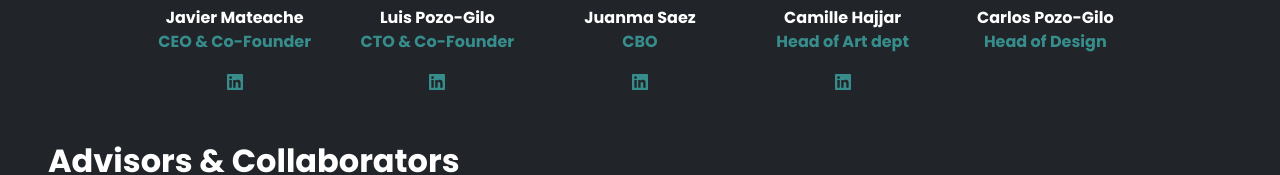
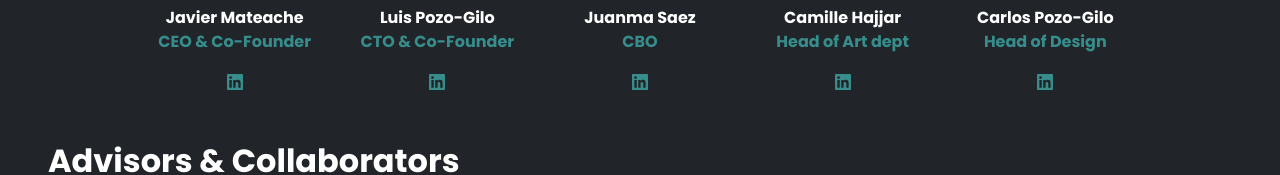
Before and after one commit to novusmundi/nomusite, a Next.js app: page /team in a window 1280 px wide. Shown: the part 373-548 px from the top of the page. Built offline with nearby package versions, Linux system fonts and the light colour scheme.

Commit message:
Minor change

```diff
--- a/pages/team.js
+++ b/pages/team.js
@@ -95,6 +95,9 @@ export default function Team() {
 
                         </b>
                     </p>
+                    <a href="https://www.linkedin.com/in/carlos-pozo-gilo-674124254/" className="textGreen">
+                        <GrLinkedin/>
+                    </a>
                 </div>
             </Col>
         </Row>
```
